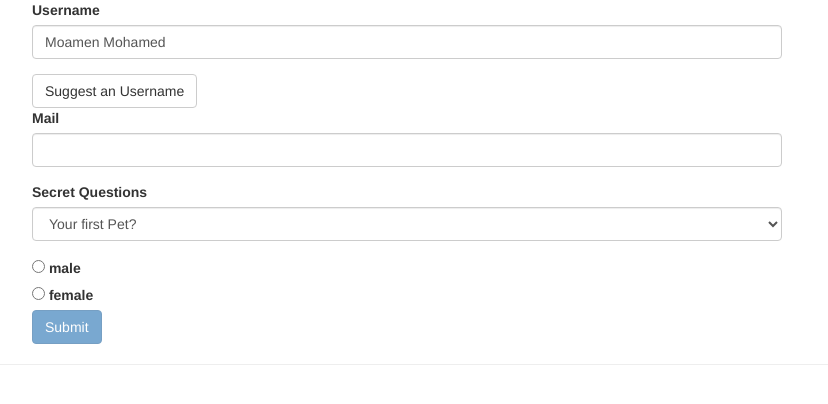
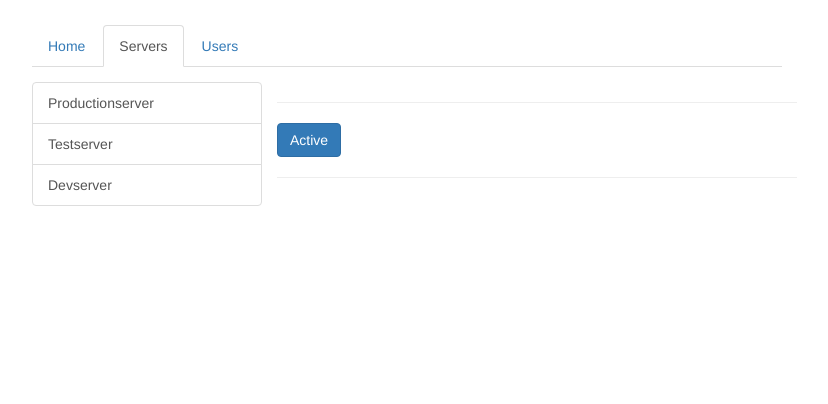
Before and after one commit to momen882001/Practicing-angular, an Angular app in the folder client/: page /servers in a window 1280 px wide. Shown: the top 404 px of the page, without its empty margins (233-1061 px from the left). Built offline with nearby package versions, Linux system fonts and the light colour scheme.

Commit message:
subject - observables

```diff
--- a/client/src/app/app.component.html
+++ b/client/src/app/app.component.html
@@ -36,7 +36,7 @@
 </div> -->
 
 <!-- routing practice -->
-<!-- <div class="container" style="margin-top: 2.5rem;">
+<div class="container" style="margin-top: 2.5rem;">
 <div class="row" style="margin-bottom: 1.5rem;">
   <div class="col-xs-12 col-sm-10 col-md-8 col-sm-offset-1 col-md-offset-2">
     <ul class="nav nav-tabs">
@@ -51,10 +51,10 @@
     <router-outlet></router-outlet>
   </div>
 </div>
-</div> -->
+</div>
 
 <!-- Forms practice -->
-<div class="container">
+<!-- <div class="container">
   <div class="row">
     <div class="col-xs-12 col-sm-10 col-md-8 col-sm-offset-1 col-md-offset-2">
       <form (ngSubmit)="onSubmit()" #f="ngForm">
@@ -135,4 +135,4 @@
       <p>gender : {{ user.gender }}</p>
     </div>
   </div>
-</div>
+</div> -->
--- a/client/src/app/app.module.ts
+++ b/client/src/app/app.module.ts
@@ -20,6 +20,7 @@ import { ServersService } from './servers/servers.service';
 import { Routes, RouterModule } from '@angular/router';
 import { PageNotFoundComponent } from './page-not-found/page-not-found.component';
 import { AppRoutingModule } from './app-routing.module';
+import { UserService } from './services/user.service';
 
 
 
@@ -41,7 +42,7 @@ import { AppRoutingModule } from './app-routing.module';
     PageNotFoundComponent,
   ],
   imports: [BrowserModule, FormsModule,AppRoutingModule],
-  providers: [AccountsDataService, LoggingService, ServersService],
+  providers: [AccountsDataService, LoggingService, ServersService , UserService],
   bootstrap: [AppComponent],
 })
 export class AppModule {}
--- a/client/src/app/home/home.component.html
+++ b/client/src/app/home/home.component.html
@@ -1,3 +1,4 @@
 <h4>Welcome to Server Manager 4.0</h4>
 <p>Manage your Servers and Users.</p>
 <!-- <button class="btn btn-primary" (click)="onLoadServersPage(1)">Load Server 1</button> -->
+<hr>
--- a/client/src/app/home/home.component.ts
+++ b/client/src/app/home/home.component.ts
@@ -1,15 +1,31 @@
-import { Component, OnInit } from '@angular/core';
+import { Component, OnDestroy, OnInit } from '@angular/core';
 import { Router } from '@angular/router';
+import { Subscription, interval ,Observable } from 'rxjs';
+import { UserService } from '../services/user.service';
 
 @Component({
   selector: 'app-home',
   templateUrl: './home.component.html',
   styleUrls: ['./home.component.css'],
 })
-export class HomeComponent implements OnInit {
-  constructor( private router : Router) {}
+export class HomeComponent implements OnInit , OnDestroy{
+  constructor( private router : Router , private userService : UserService) {}
+  private firstObsSubscription! : Subscription;
 
-  ngOnInit() {}
+
+
+  ngOnInit() {
+    // Observable subscribe
+  //  this.firstObsSubscription = interval(1000).subscribe(count => {
+  //     console.log(count);
+
+  //   })
+  }
+
+  ngOnDestroy(): void {
+    // Observable unsubscribe
+    // this.firstObsSubscription.unsubscribe();
+  }
 
   onLoadServersPage(id : number) {
     // code then navigate
--- a/client/src/app/servers/servers.component.html
+++ b/client/src/app/servers/servers.component.html
@@ -18,4 +18,8 @@
     <!-- <app-server></app-server> -->
     <router-outlet></router-outlet>
   </div>
+  <hr>
+  <button (click)="onActive()" class="btn btn-primary">Active</button>
+  <hr>
+  <p *ngIf="activeFlag">Activated</p>
 </div>
--- a/client/src/app/servers/servers.component.ts
+++ b/client/src/app/servers/servers.component.ts
@@ -1,6 +1,7 @@
 import { Component, OnInit } from '@angular/core';
 import { ServersService } from './servers.service';
 import { Router , ActivatedRoute} from '@angular/router'
+import { UserService } from '../services/user.service';
 
 @Component({
   selector: 'app-servers',
@@ -10,14 +11,26 @@ import { Router , ActivatedRoute} from '@angular/router'
 export class ServersComponent implements OnInit {
   public servers: {id: number, name: string, status: string}[] = [];
 
-  constructor(private serversService: ServersService , private router : Router , private route : ActivatedRoute ) { }
+  constructor(private serversService: ServersService , private router : Router , private route : ActivatedRoute , private userService : UserService ) { }
+
+  public activeFlag : boolean = false;
 
   ngOnInit() {
     this.servers = this.serversService.getServers();
+
+    this.userService.activeEmmiter.subscribe( data => {
+      this.activeFlag = data
+    })
   }
 
   onReloadPage() {
     // this.router.navigate(['servers'], { relativeTo: this.route})
   }
 
+  onActive() {
+    this.userService.activeEmmiter.next(true);
+    console.log('done');
+
+  }
+
 }
--- /dev/null
+++ b/client/src/app/services/user.service.ts
@@ -0,0 +1,12 @@
+import { EventEmitter, Injectable } from "@angular/core";
+import { Subject } from "rxjs";
+
+@Injectable({
+  providedIn : 'root',
+})
+
+export class UserService {
+
+  activeEmmiter = new Subject<boolean>();
+
+}
```
